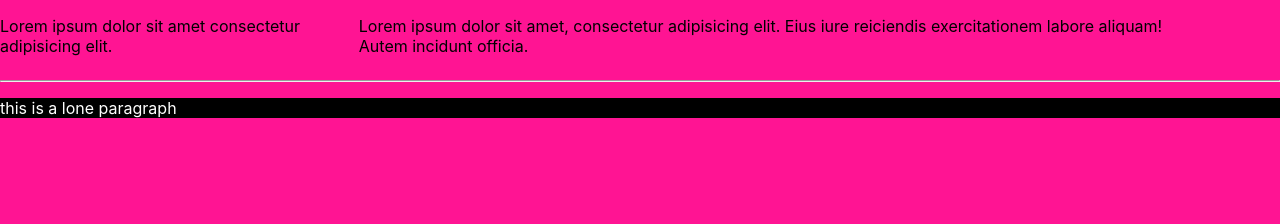
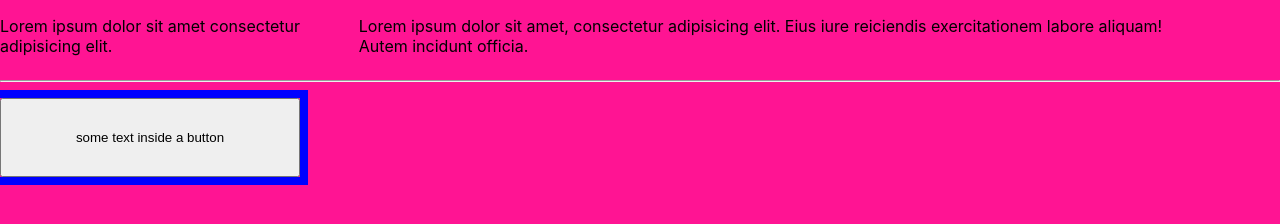
Before and after one commit to tuf75588/css-stacking-context, a website built with Parcel: page index.html in a window 1280 px wide. Built offline with nearby package versions, Linux system fonts and the light colour scheme.

Commit message:
some fun with outlines

```diff
--- a/index.html
+++ b/index.html
@@ -19,7 +19,9 @@
     <hr />
 
     <section class="outer-flex">
-      <p class="inner-p">this is a lone paragraph</p>
+      <p class="inner-p">
+        <button class="btn">some text inside a button</button>
+      </p>
     </section>
   </body>
 </html>
--- a/style.css
+++ b/style.css
@@ -39,6 +39,13 @@ body {
 .outer-flex {
   color: white;
 }
-.inner-p {
-  background: black;
+
+.btn {
+  width: 300px;
+  padding: 30px;
+  outline: 8px solid blue;
 }
+
+.btn:hover {
+  outline-offset: -8px;
+}
```
